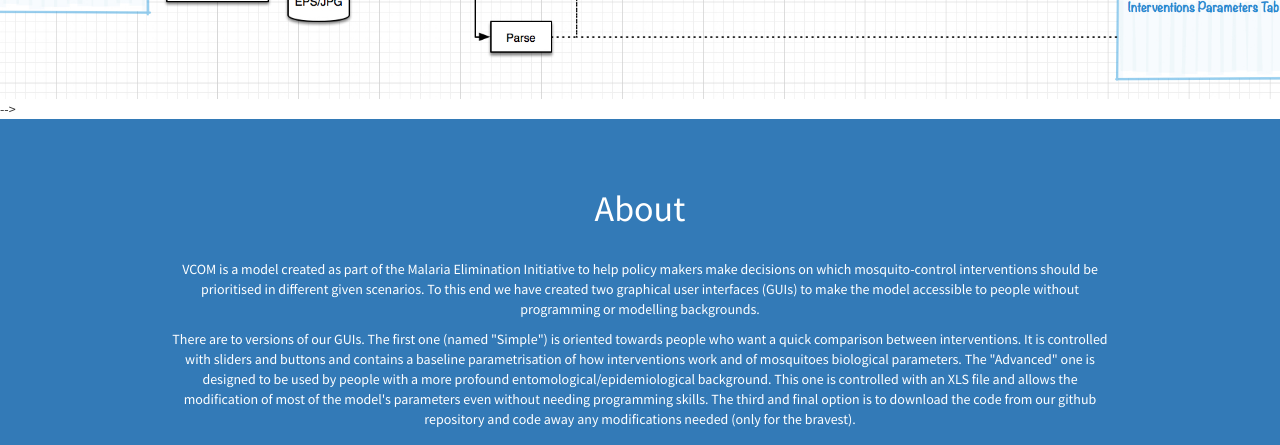
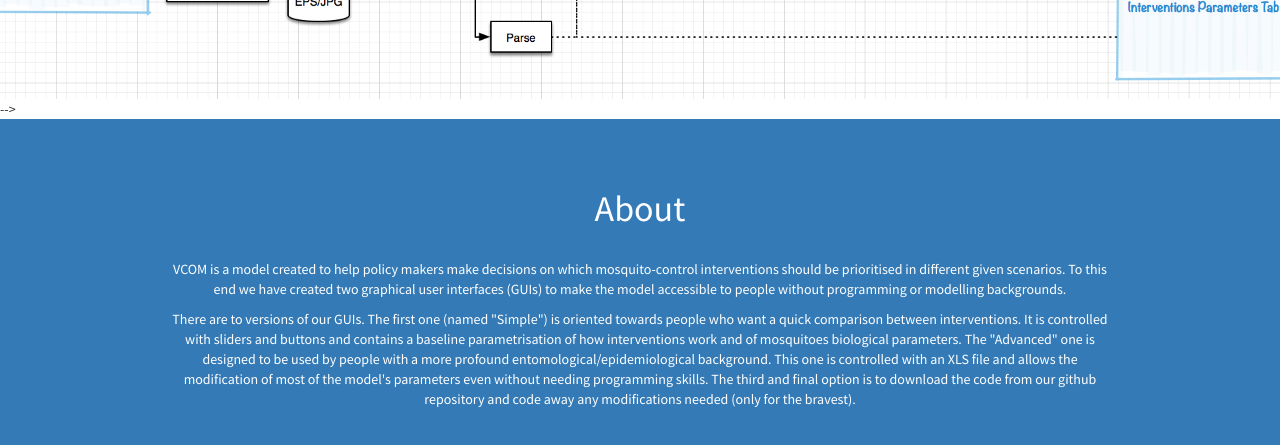
Before and after one commit to skiware/VCOM, a Jekyll site: the page built from index.html, in a window 1280 px wide and 900 px high, scrolled down 801 px, cut to the strip 0-445 px from the top of the window. Built offline with Jekyll 4.4.1, drawn with Linux system fonts in a browser that asks for light colours.

Commit message:
Update services.html
Modified information

```diff
--- a/_includes/services.html
+++ b/_includes/services.html
@@ -5,7 +5,7 @@
       <div class="col-lg-10 col-lg-offset-1">
           <h1>About</h1>
           <br>
-          <p>VCOM is a model created as part of the Malaria Elimination Initiative to help policy makers make decisions on which mosquito-control interventions should be prioritised in different given scenarios. To this end we have created two graphical user interfaces (GUIs) to make the model accessible to people without programming or modelling backgrounds.</p>
+          <p>VCOM is a model created to help policy makers make decisions on which mosquito-control interventions should be prioritised in different given scenarios. To this end we have created two graphical user interfaces (GUIs) to make the model accessible to people without programming or modelling backgrounds.</p>
           <p>There are to versions of our GUIs. The first one (named "Simple") is oriented towards people who want a quick comparison between interventions. It is controlled with sliders and buttons and contains a baseline parametrisation of how interventions work and of mosquitoes biological parameters. The "Advanced" one is designed to be used by people with a more profound entomological/epidemiological background. This one is controlled with an XLS file and allows the modification of most of the model's parameters even without needing programming skills. The third and final option is to download the code from our github repository and code away any modifications needed (only for the bravest).
           </p>
       </div>
```
